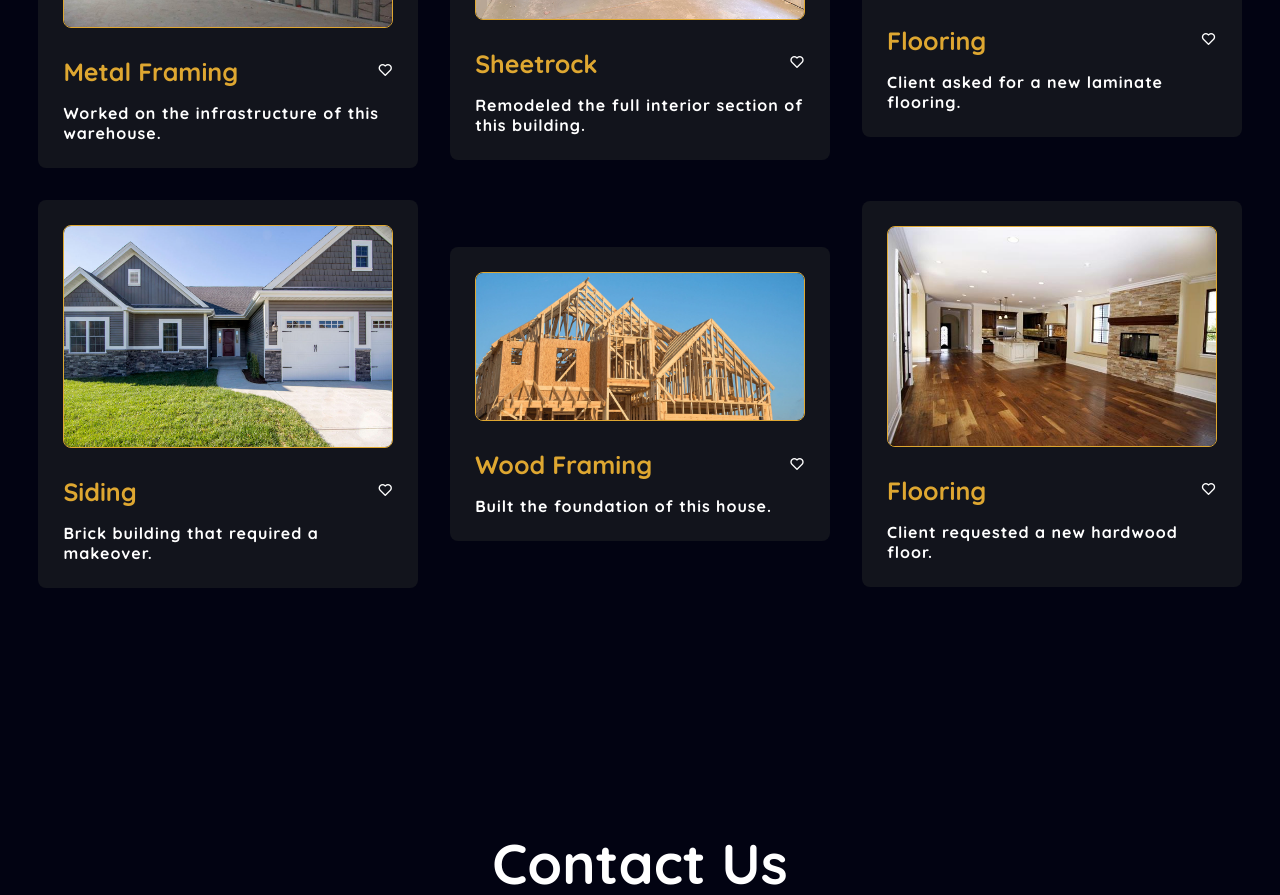
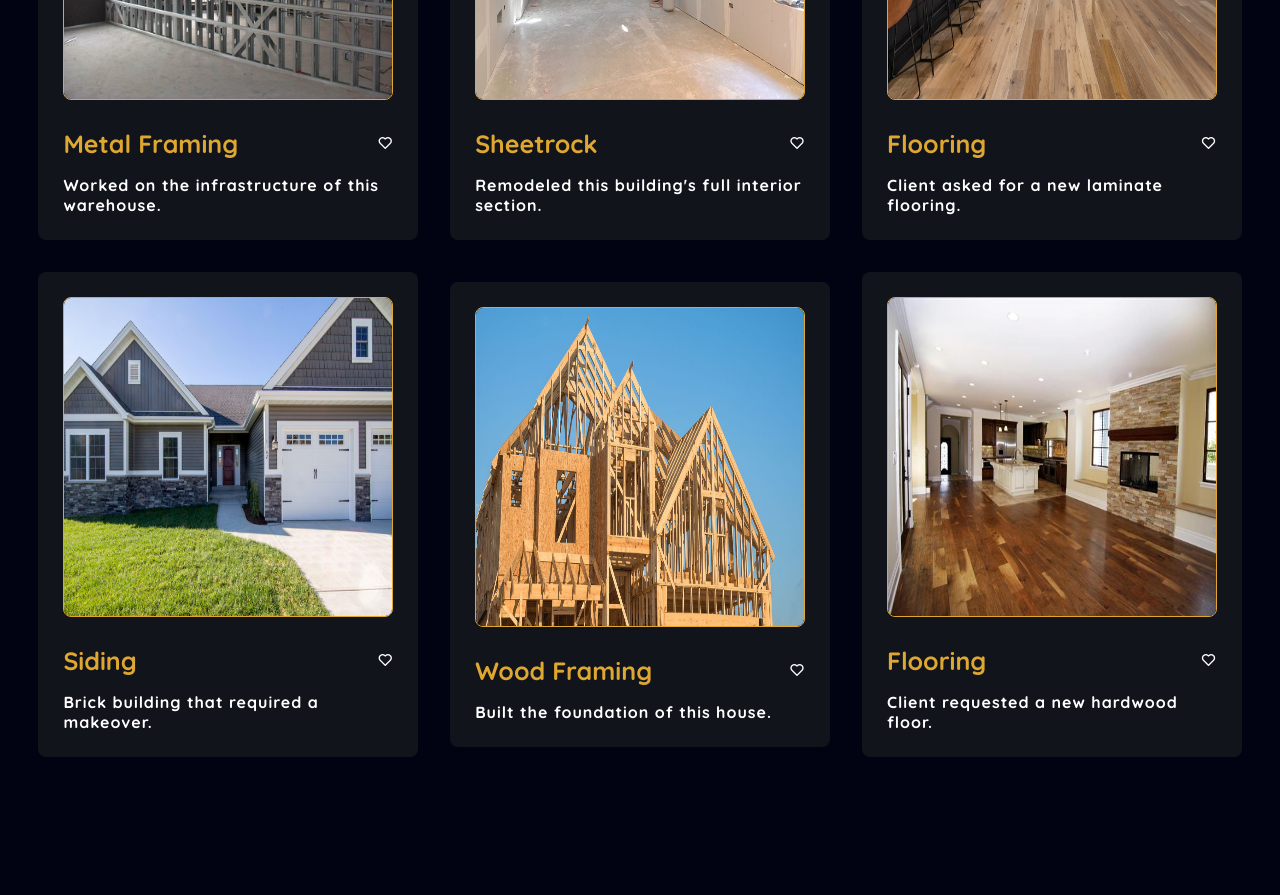
Before and after one commit to AxelSandovalllll/AxeARK, a plain HTML site: page index.html in a window 1280 px wide. Shown: the part 3549-4444 px from the top of the page. Drawn offline with nearby package versions, Linux system fonts and the light colour scheme.

Commit message:
fixed image disproportion

```diff
--- a/index.html
+++ b/index.html
@@ -157,7 +157,7 @@
                         <i class='bx bx-heart'></i>
                     </div>
                 </div>
-                <h3>Remodeled the full interior section of this building.</h3>
+                <h3>Remodeled this building's full interior section.</h3>
             </div>
 
             <div class="row">
--- a/style.css
+++ b/style.css
@@ -309,7 +309,7 @@ header.sticky {
 
 /* set properties for each image in each individual row item */
 .row img {
-    height: auto;
+    height: 40vh;
     width: 100%;
     border-radius: .5rem;
     margin-bottom: 1.5rem;
```
